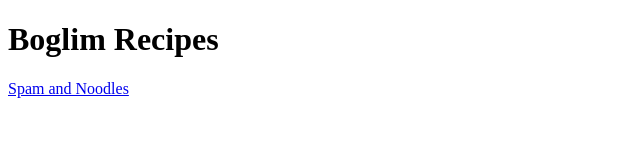
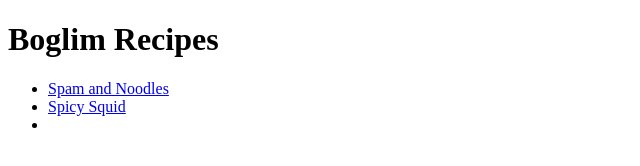
Before and after one commit to BummerDan/odin-recipes, a plain HTML site: page index.html in a window 1280 px wide. Shown: the whole page, without its empty margins (0-640 px from the left). Drawn offline with Linux system fonts and the light colour scheme.

```diff
--- a/index.html
+++ b/index.html
@@ -7,7 +7,11 @@
 </head>
 <body>
     <h1>Boglim Recipes</h1>
-    <a href="recipes/sardineandspam.html">Spam and Noodles</a>
+        <ul>
+            <li><a href="recipes/sardineandspam.html">Spam and Noodles</a></li>
+            <li><a href="recipes/spicysquid.html">Spicy Squid<a></li>
+            <li></li>
+        </ul>
 
 
 
```
